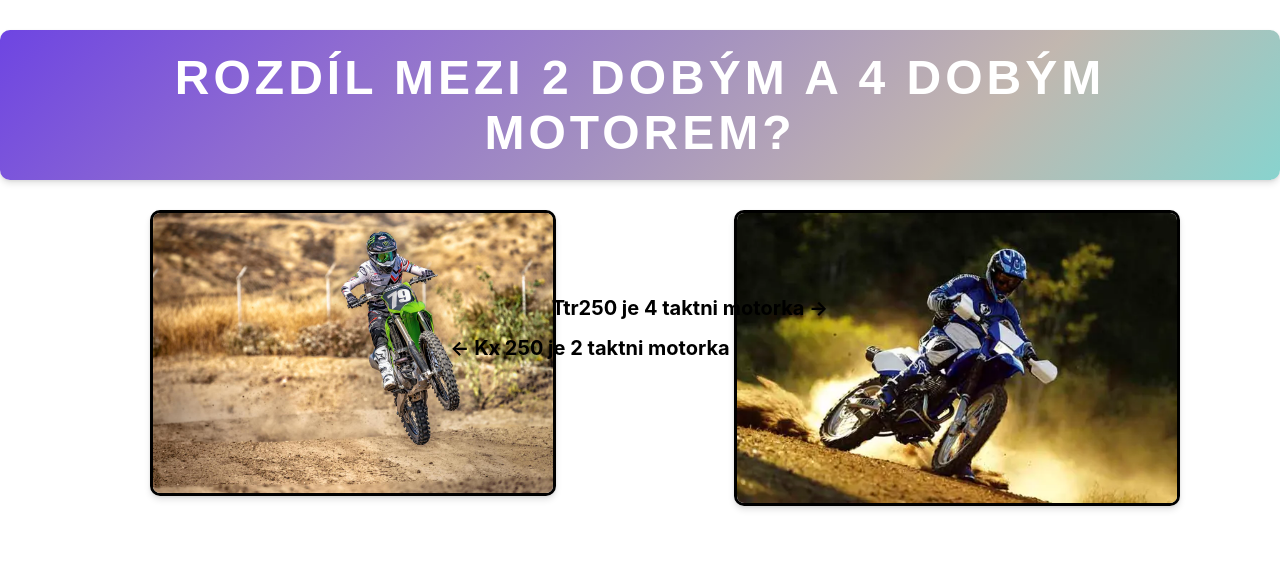
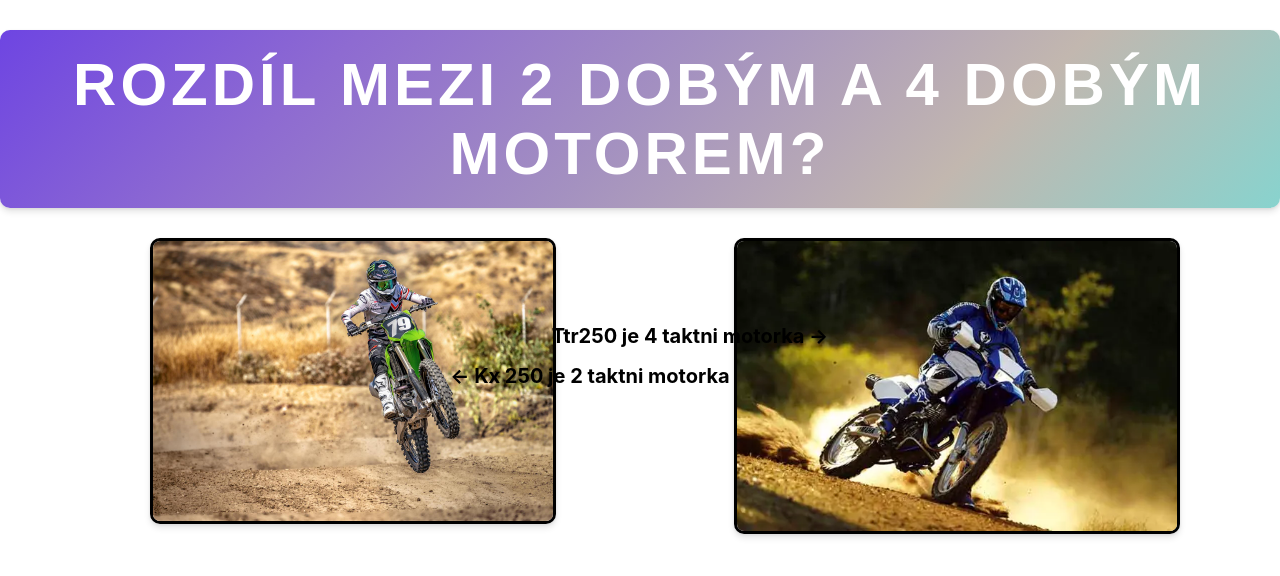
Before and after one commit to TonyKmoch/ghostmoto, a React (Create React App) app: page / in a window 1280 px wide. Shown: the top 576 px of the page. Built offline with nearby package versions, Linux system fonts and the light colour scheme.

Commit message:
oprava08

```diff
--- a/src/App.css
+++ b/src/App.css
@@ -14,10 +14,14 @@
   }
 }
 
-
+body {
+  margin: 0;
+  overflow-x: hidden;
+  /* Skryje vodorovný posuvník */
+}
 
 .nadpis {
-  font-size: 48px;
+  font-size: 60px;
   color: #ffffff;
   font-family: 'Poppins', sans-serif;
   padding: 20px;
@@ -58,10 +62,9 @@
   box-shadow: 0 8px 15px rgba(0, 0, 0, 0.3);
 }
 
-.obrazek1:active {
-  transform: scale(2);
-  box-shadow: 0 2px 4px rgba(0, 0, 0, 0.3);
-  margin-left: 524px;
+.obrazek1-wrapper {
+  position: relative;
+  display: inline-block;
 }
 
 
@@ -86,12 +89,6 @@
   box-shadow: 0 8px 15px rgba(0, 0, 0, 0.3);
 }
 
-.obrazek2:active {
-  transform: scale(2);
-  box-shadow: 0 2px 4px rgba(0, 0, 0, 0.3);
-  margin-left: 524px;
-}
-
 .popis1 {
   font-size: 20px;
   color: #000;
@@ -113,3 +110,10 @@
   border-radius: 10px;
   cursor: pointer;
 }
+
+
+@media (max-width: 768px) {
+  .obrazek {
+    max-width: 300px;
+  }
+}
--- a/src/App.js
+++ b/src/App.js
@@ -1,14 +1,14 @@
 import React from 'react';
 import "./App.css";
-import { Analytics } from "@vercel/analytics/react"
 import kx250Image from './image/kx250.jpg'; // Import obrázku
 import ttr250 from './image/ttr250.webp'
 
 function Nadpis() {
+
   return (
     <div className='App'>
       <h1 className='nadpis'>Rozdíl mezi 2 dobým a 4 dobým motorem?</h1>
-      <img src={kx250Image} alt='Na obrázku kx 250 2 takt' className='obrazek1' />
+      <img src={kx250Image} alt='na obrazku je kx 250 2takt' className='obrazek1'></img>
       <p className='popis1'><b>&#8592; Kx 250 je 2 taktni motorka </b></p>
       <img src={ttr250} alt='Na obrazku je ttr 250 4 takt' className='obrazek2' />
       <p className='popis2'><b>Ttr250 je 4 taktni motorka &#8594;</b></p>
```
